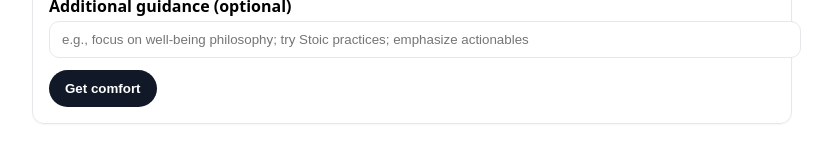
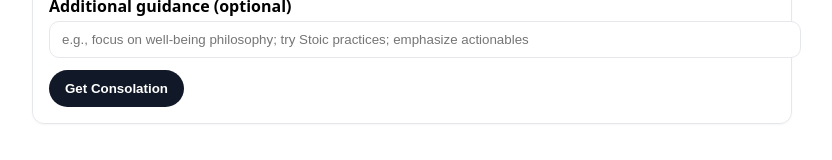
Before and after one commit to tninja/consolation, a plain HTML site: page index.html in a window 1280 px wide. Shown: the part 304-464 px from the top of the page, without its empty margins (228-1060 px from the left). Drawn offline with Linux system fonts and the light colour scheme.

Commit message:
Update button text from comfort to consolation in index.html

```diff
--- a/index.html
+++ b/index.html
@@ -87,7 +87,7 @@
           situationPlaceholder: "写下你正在经历的事，例如：项目延期、担心裁员、照顾孩子压力……",
           guidanceLabel: "额外引导（可选）",
           guidancePlaceholder: "例如：关注幸福哲学；尝试斯多噶练习；偏向行动建议",
-          buttonText: "获取安慰",
+          buttonText: "获取慰藉",
           statusGenerating: "生成中，请稍候（约 10 秒）...",
           errorSituation: "请先填写处境描述。",
           errorRequestFailed: "请求失败：",
@@ -109,7 +109,7 @@
           situationPlaceholder: "Write what you are going through, e.g., project delays, fear of layoffs, caregiving stress...",
           guidanceLabel: "Additional guidance (optional)",
           guidancePlaceholder: "e.g., focus on well-being philosophy; try Stoic practices; emphasize actionables",
-          buttonText: "Get comfort",
+          buttonText: "Get Consolation",
           statusGenerating: "Generating, please wait (~10s)...",
           errorSituation: "Please enter your situation first.",
           errorRequestFailed: "Request failed: ",
```
